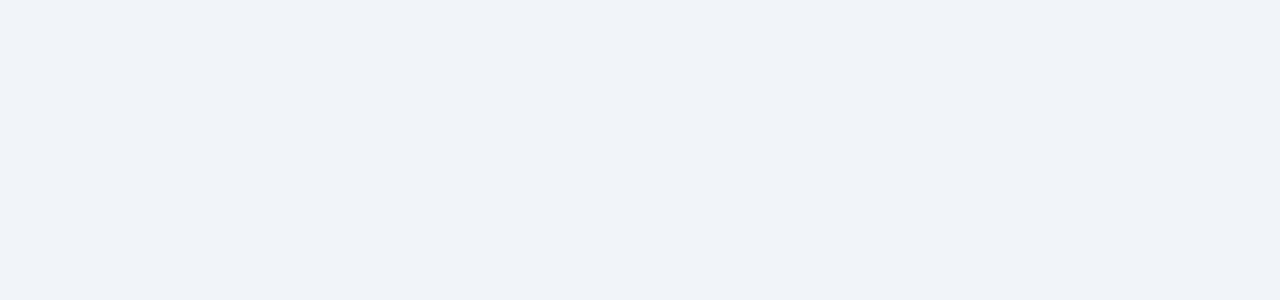
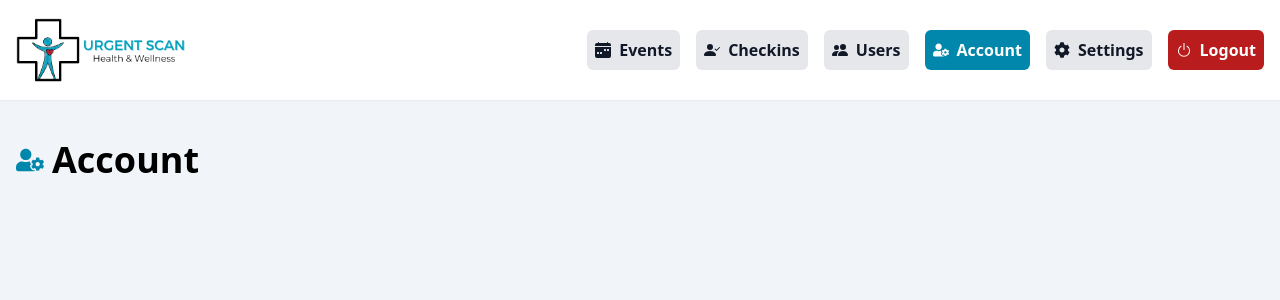
Before and after one commit to cesarsgdev/urgent-scan-checkin, a React (Create React App) app in the folder client/: page /admin/account in a window 1280 px wide. Before the commit this address had no page. Shown: the top 300 px of the page. Built offline with nearby package versions, Linux system fonts and the light colour scheme; sample sign-in values are in the browser's storage.

Commit message:
Added Account page and added the route to main app.

```diff
--- a/client/src/App.js
+++ b/client/src/App.js
@@ -5,6 +5,7 @@ import Checkins from "./pages/Checkins";
 import Welcome from "./pages/Welcome";
 import Login from "./pages/Login";
 import IndexGuest from "./pages/IndexGuest";
+import Account from "./pages/Account";
 import Users from "./pages/Users";
 import { EventsContext } from "./components/contexts/EventsContext";
 import { ListUsersContext } from "./components/contexts/ListUsersContext";
@@ -42,6 +43,7 @@ function App() {
                   </ListUsersContext>
                 }
               ></Route>
+              <Route path="/admin/account" element={<Account />}></Route>
             </Route>
           </Routes>
         </UserContext>
--- /dev/null
+++ b/client/src/pages/Account.js
@@ -0,0 +1,18 @@
+import Section from "../components/layout/body/Section";
+import SectionHeader from "../components/layout/body/SectionHeader";
+import { FaUserCog } from "react-icons/fa";
+
+const Account = () => {
+  return (
+    <>
+      <Section>
+        <SectionHeader
+          title="Account"
+          icon={<FaUserCog size={28} className="text-aqua-100" />}
+        ></SectionHeader>
+      </Section>
+    </>
+  );
+};
+
+export default Account;
```
